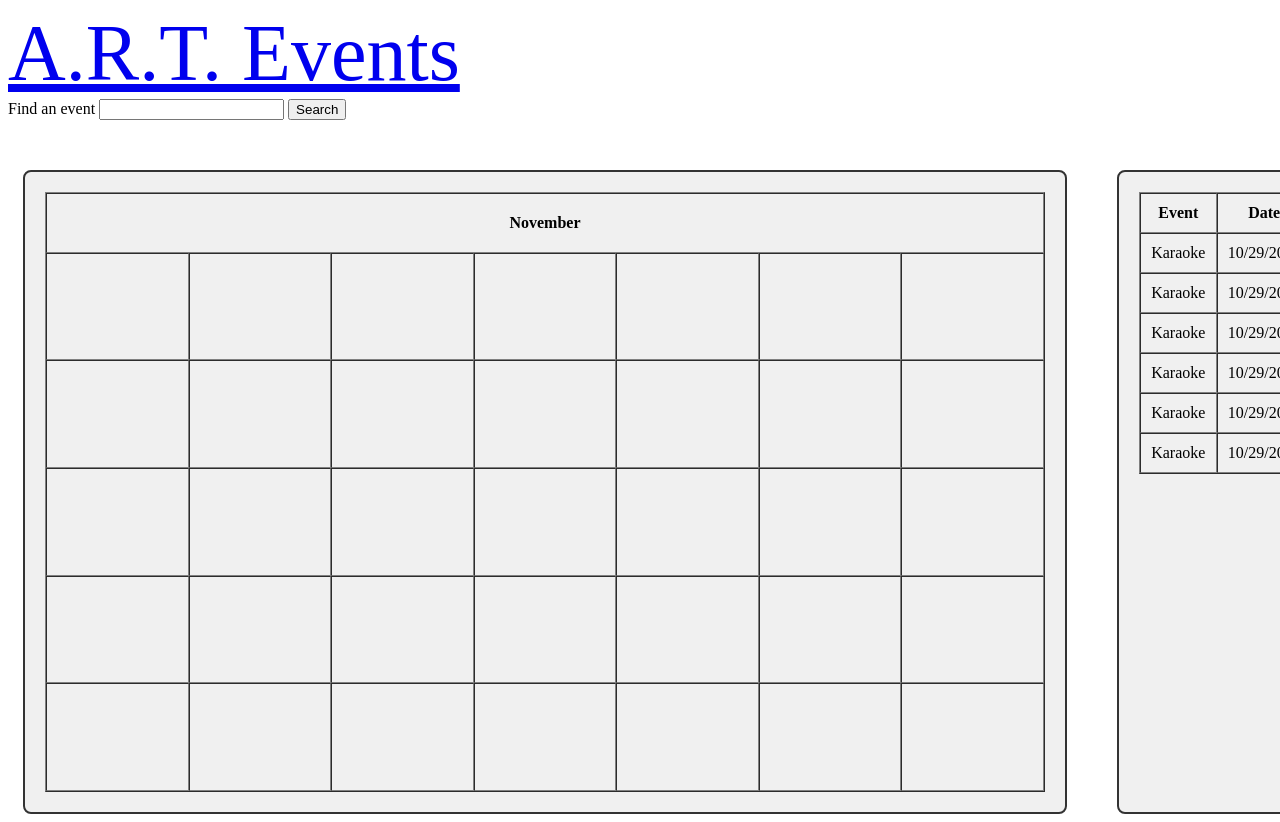
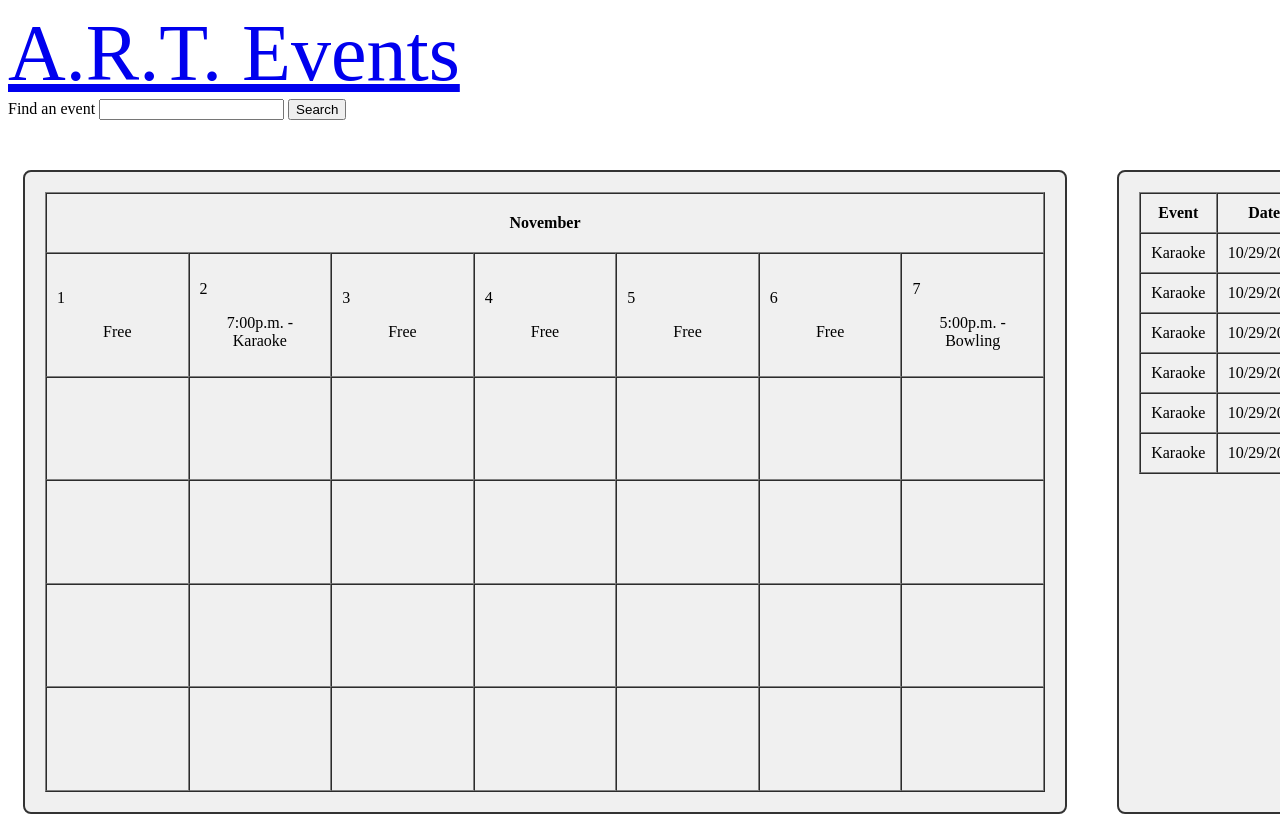
Before and after one commit to mmr7937/Archive-of-Rochester-Tools-A.R.T.-, a plain HTML site: page eventpage.html in a window 1280 px wide. Shown: the top 822 px of the page. Drawn offline with Linux system fonts and the light colour scheme.

Commit message:
started adding dates to calendar

```diff
--- a/eventpage.html
+++ b/eventpage.html
@@ -21,18 +21,37 @@
     <div class = "parent-wrapper" style= "display: flex; margin-left: 15px;">
         <div style="display: flex; flex-direction: column; margin-top: 50px;align-items: flex-start; gap: 40px">
             <div style="background-color: #f0f0f0; border: 2px solid #333; padding: 20px; border-radius: 8px; width: 1000px; height: 600px;">
-                <table border="1" cellpadding="10" cellspacing="0" style="width: 100%; height: 100% ; text-align: center;">
+                <table border="1" cellpadding="10" cellspacing="0" style="width: 100%; height: 100% ; text-align: center; table-layout: fixed">
                     <tr>
                         <th colspan="7", style = "height: 10%;"> November </th>
                     </tr>
-                    <tr>
-                        <td>  </td>
-                        <td>  </td>
-                        <td>  </td>
-                        <td>  </td>
-                        <th>  </th>
-                        <th>  </th>
-                        <th>  </th>
+                    <tr style = "height: 5%">
+                        <td>
+                            <p style = "text-align: left; vertical-align: top" > 1</p>
+                            <p style = "text-align: center; vertical-align: middle"> Free </p>
+                        </td>
+                        <td>
+                            <p style = "text-align: left; vertical-align: top" > 2 </p>
+                            <p style = "text-align: center; vertical-align: middle"> 7:00p.m. - Karaoke </p>
+                        </td>
+                        <td>
+                            <p style = "text-align: left; vertical-align: top" > 3 </p>
+                            <p style = "text-align: center; vertical-align: middle"> Free </p>
+                         </td>
+                        <td>
+                            <p style = "text-align: left; vertical-align: top" > 4</p>
+                            <p style = "text-align: center; vertical-align: middle"> Free </p>
+                        </td>
+                        <td>
+                            <p style = "text-align: left; vertical-align: top" > 5</p>
+                            <p style = "text-align: center; vertical-align: middle"> Free </p> </td>
+                        <td>
+                             <p style = "text-align: left; vertical-align: top" > 6</p>
+                            <p style = "text-align: center; vertical-align: middle"> Free </p> </td>
+                        <td>
+                            <p style = "text-align: left; vertical-align: top" > 7</p>
+                            <p style = "text-align: center; vertical-align: middle"> 5:00p.m. - Bowling </p>
+                        </td>
                     </tr>
                     <tr>
                         <td>  </td>
```
